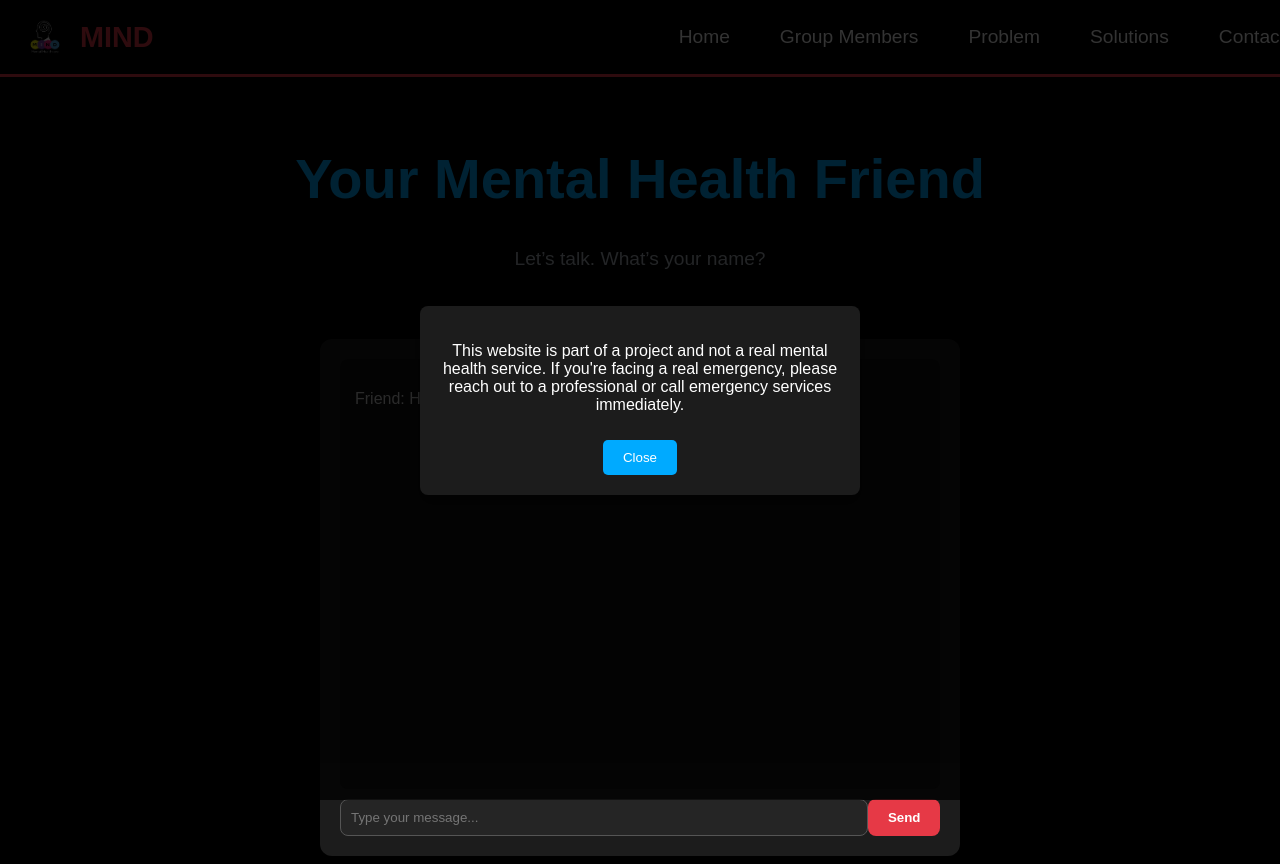
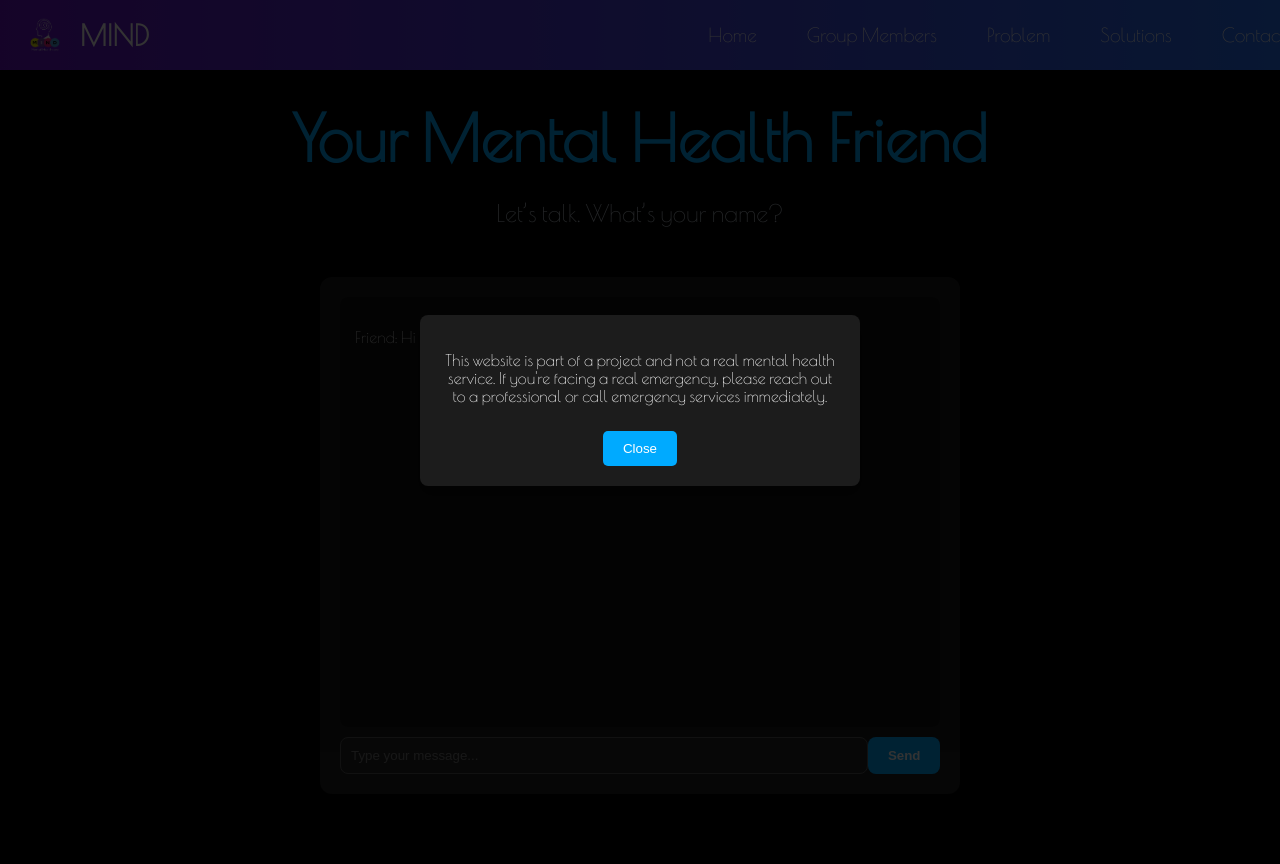
Before and after one commit to alinganil/mentalhealth_chatbot, a website: page index.html in a window 1280 px wide. After the commit the page ends 800 px from the top, so only its background shows below. Drawn offline with nearby package versions, Linux system fonts and the light colour scheme; a web font is replaced by a local one.

Commit message:
Update index.html

```diff
--- a/index.html
+++ b/index.html
@@ -4,21 +4,15 @@
     <meta charset="UTF-8">
     <meta name="viewport" content="width=device-width, initial-scale=1.0">
     <title>Your Mental Health Friend</title>
+    <link href="https://fonts.googleapis.com/css2?family=Poiret+One&display=swap" rel="stylesheet">
     <style>
-        /* Import Gotham font (Fallback included) */
-        @font-face {
-            font-family: "Gotham";
-            src: url("https://fonts.cdnfonts.com/s/16854/GothamLight.woff") format("woff");
-        }
+        /* Import Poiret One Font */
         body {
-            font-family: "Gotham", Arial, sans-serif;
+            font-family: "Poiret One", Arial, sans-serif;
             background-color: #000000;
-            display: flex;
-            flex-direction: column;
-            align-items: center;
-            justify-content: center;
-            min-height: 100vh;
             color: white;
+            margin: 0;
+            padding: 0;
         }
 
         /* Navigation Bar */
@@ -31,10 +25,9 @@
             display: flex;
             justify-content: space-between;
             align-items: center;
-            background-color: black;
-            border-bottom: 3px solid #e63946;
+            background: linear-gradient(90deg, #6a11cb, #2575fc);
+            z-index: 1000;
             box-shadow: 0px 4px 10px rgba(0, 0, 0, 0.5);
-            z-index: 1000;
         }
 
         nav .logo {
@@ -47,10 +40,22 @@
             height: 50px;
         }
 
+        nav .logo span {
+            font-size: 1.8rem;
+            font-weight: bold;
+            color: white;
+        }
+
         nav ul {
             list-style: none;
             display: flex;
             gap: 20px;
+            margin: 0;
+            padding: 0;
+        }
+
+        nav ul li {
+            position: relative;
         }
 
         nav ul li a {
@@ -63,9 +68,9 @@
         }
 
         nav ul li a:hover {
-            background-color: #e63946;
-            color: #ffffff;
-            box-shadow: 0 0 10px #e63946;
+            background-color: rgba(255, 255, 255, 0.2);
+            color: #00ffff;
+            box-shadow: 0 0 10px rgba(255, 255, 255, 0.5);
         }
 
         /* Hero Section */
@@ -76,14 +81,15 @@
         }
 
         .hero-text h1 {
-            font-size: 3.5rem;
+            font-size: 4rem;
             font-weight: 700;
             color: #00aaff;
             text-shadow: 2px 2px 8px rgba(0, 0, 0, 0.7);
+            margin-bottom: 10px;
         }
 
         .hero-text p {
-            font-size: 1.2rem;
+            font-size: 1.5rem;
             color: #adb5bd;
         }
 
@@ -95,6 +101,7 @@
             padding: 20px;
             border-radius: 12px;
             box-shadow: 0px 8px 15px rgba(0, 0, 0, 0.5);
+            margin: 0 auto;
         }
 
         #chat-box {
@@ -125,7 +132,7 @@
         #send-button {
             width: 12%;
             padding: 10px;
-            background-color: #e63946;
+            background-color: #00aaff;
             color: white;
             border: none;
             border-radius: 8px;
@@ -135,7 +142,7 @@
         }
 
         #send-button:hover {
-            background-color: #d62839;
+            background-color: #0092cc;
         }
 
         /* Popup */
@@ -180,10 +187,11 @@
     </style>
 </head>
 <body>
+    <!-- Navigation Bar -->
     <nav>
         <div class="logo">
             <img src="images/logo.png" alt="MIND Logo">
-            <span style="color: #e63946; font-size: 1.8rem; font-weight: bold;">MIND</span>
+            <span>MIND</span>
         </div>
         <ul>
             <li><a href="index.html">Home</a></li>
@@ -194,6 +202,7 @@
         </ul>
     </nav>
 
+    <!-- Popup -->
     <div id="popup">
         <div id="popup-content">
             <p>
@@ -204,11 +213,13 @@
         </div>
     </div>
 
+    <!-- Hero Section -->
     <div id="hero" class="hero-text">
         <h1>Your Mental Health Friend</h1>
         <p>Let’s talk. What’s your name?</p>
     </div>
 
+    <!-- Chat Container -->
     <div id="chat-container">
         <div id="chat-box">
             <p>Friend: Hi there! What’s your name?</p>
```
